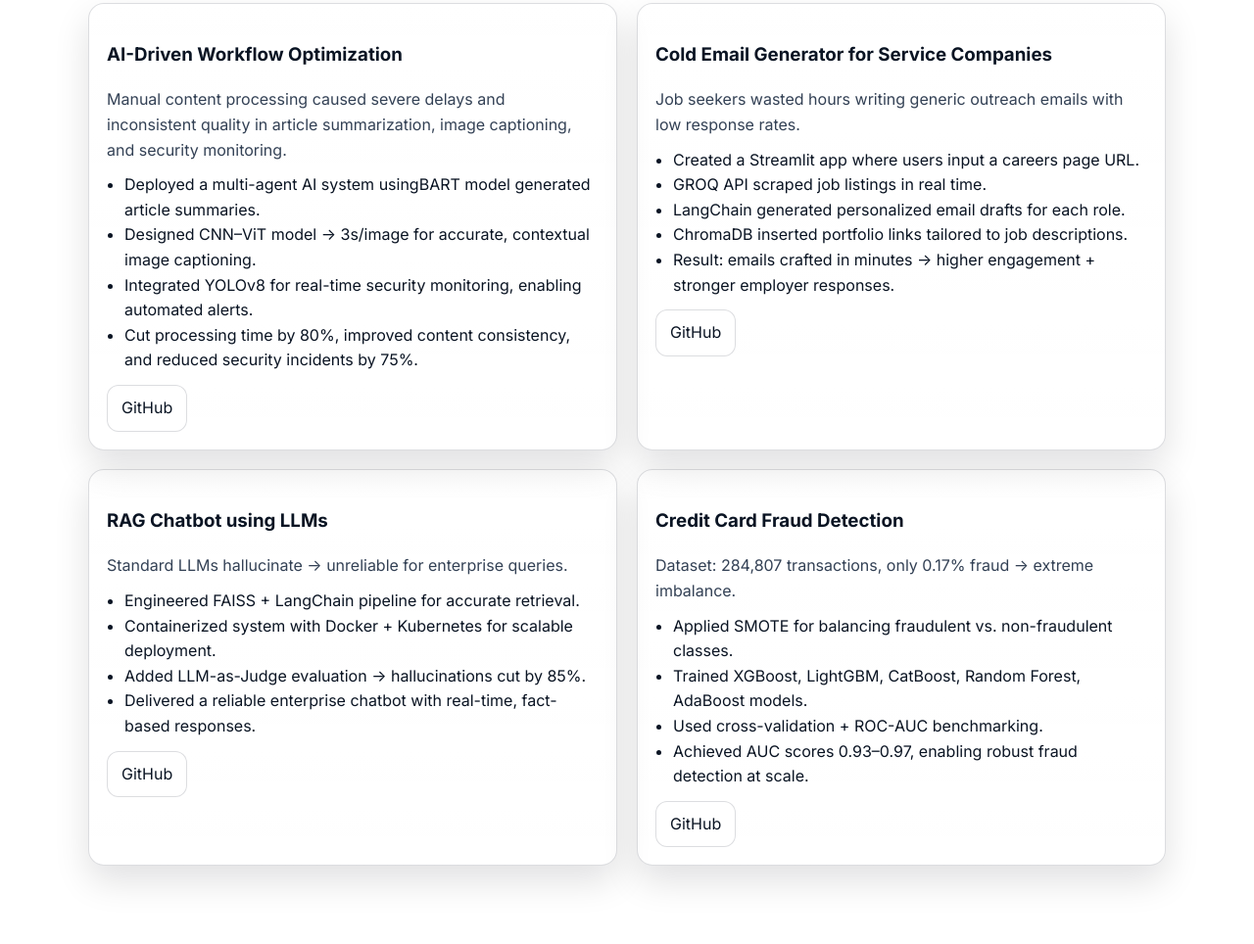
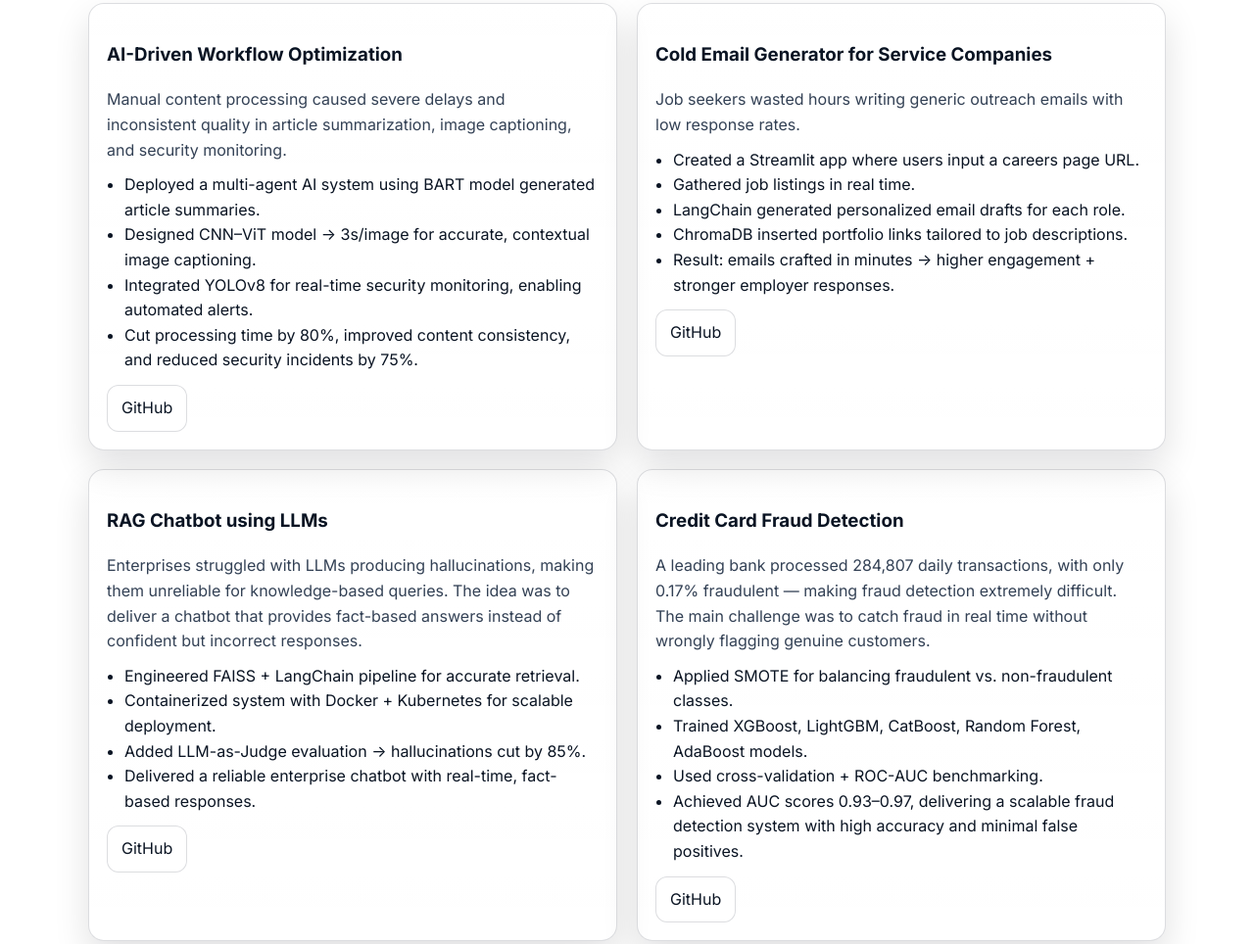
Before and after one commit to Agam-Pandey/Agam-Pandey.github.io, a plain HTML site: page index.html in a window 1280 px wide. Shown: the part 1625-2589 px from the top of the page at 98% size. Drawn offline with Linux system fonts and the light colour scheme; animation ran at ten frames a second.

Commit message:
Minor detail changes

```diff
--- a/index.html
+++ b/index.html
@@ -95,7 +95,7 @@
                 <li>
                   <div class="node"></div>
                   <div class="time">2015–2019</div>
-                  <div class="desc"><strong>B.Tech – ECE</strong><br/>Galgotias College</div>
+                  <div class="desc"><strong>B.Tech – ECE</strong><br/>Galgotias College of Engineering & Technology</div>
                 </li>
               </ul>
             </div>
@@ -140,7 +140,7 @@
               <h3>AI-Driven Workflow Optimization</h3>
               <p class="tag">Manual content processing caused severe delays and inconsistent quality in article summarization, image captioning, and security monitoring.</p>
               <ul class="bullets">
-                <li>Deployed a multi-agent AI system usingBART model generated article summaries.</li>
+                <li>Deployed a multi-agent AI system using BART model generated article summaries.</li>
                 <li>Designed CNN–ViT model → 3s/image for accurate, contextual image captioning.</li>
                 <li>Integrated YOLOv8 for real-time security monitoring, enabling automated alerts.</li>
                 <li>Cut processing time by 80%, improved content consistency, and reduced security incidents by 75%.</li>
@@ -155,7 +155,7 @@
               <p class="tag">Job seekers wasted hours writing generic outreach emails with low response rates.</p>
               <ul class="bullets">
                 <li>Created a Streamlit app where users input a careers page URL.</li>
-                <li>GROQ API scraped job listings in real time.</li>
+                <li>Gathered job listings in real time.</li>
                 <li>LangChain generated personalized email drafts for each role.</li>
                 <li>ChromaDB inserted portfolio links tailored to job descriptions.</li>
                 <li>Result: emails crafted in minutes → higher engagement + stronger employer responses.</li>
@@ -167,7 +167,7 @@
 
             <article class="card project tilt reveal">
               <h3>RAG Chatbot using LLMs</h3>
-              <p class="tag">Standard LLMs hallucinate → unreliable for enterprise queries.</p>
+              <p class="tag">Enterprises struggled with LLMs producing hallucinations, making them unreliable for knowledge-based queries. The idea was to deliver a chatbot that provides fact-based answers instead of confident but incorrect responses.</p>
               <ul class="bullets">
                 <li>Engineered FAISS + LangChain pipeline for accurate retrieval.</li>
                 <li>Containerized system with Docker + Kubernetes for scalable deployment.</li>
@@ -181,12 +181,12 @@
 
             <article class="card project tilt reveal">
               <h3>Credit Card Fraud Detection</h3>
-              <p class="tag">Dataset: 284,807 transactions, only 0.17% fraud → extreme imbalance.</p>
+              <p class="tag">A leading bank processed 284,807 daily transactions, with only 0.17% fraudulent — making fraud detection extremely difficult. The main challenge was to catch fraud in real time without wrongly flagging genuine customers.</p>
               <ul class="bullets">
                 <li>Applied SMOTE for balancing fraudulent vs. non-fraudulent classes.</li>
                 <li>Trained XGBoost, LightGBM, CatBoost, Random Forest, AdaBoost models.</li>
                 <li>Used cross-validation + ROC-AUC benchmarking.</li>
-                <li>Achieved AUC scores 0.93–0.97, enabling robust fraud detection at scale.</li>
+                <li>Achieved AUC scores 0.93–0.97, delivering a scalable fraud detection system with high accuracy and minimal false positives.</li>
               </ul>
                              <div class="links">
                  <a class="btn ghost" href="https://github.com/Agam-Pandey/Credit-Card-Fraud-Detection" target="_blank" rel="noopener">GitHub</a>
```
